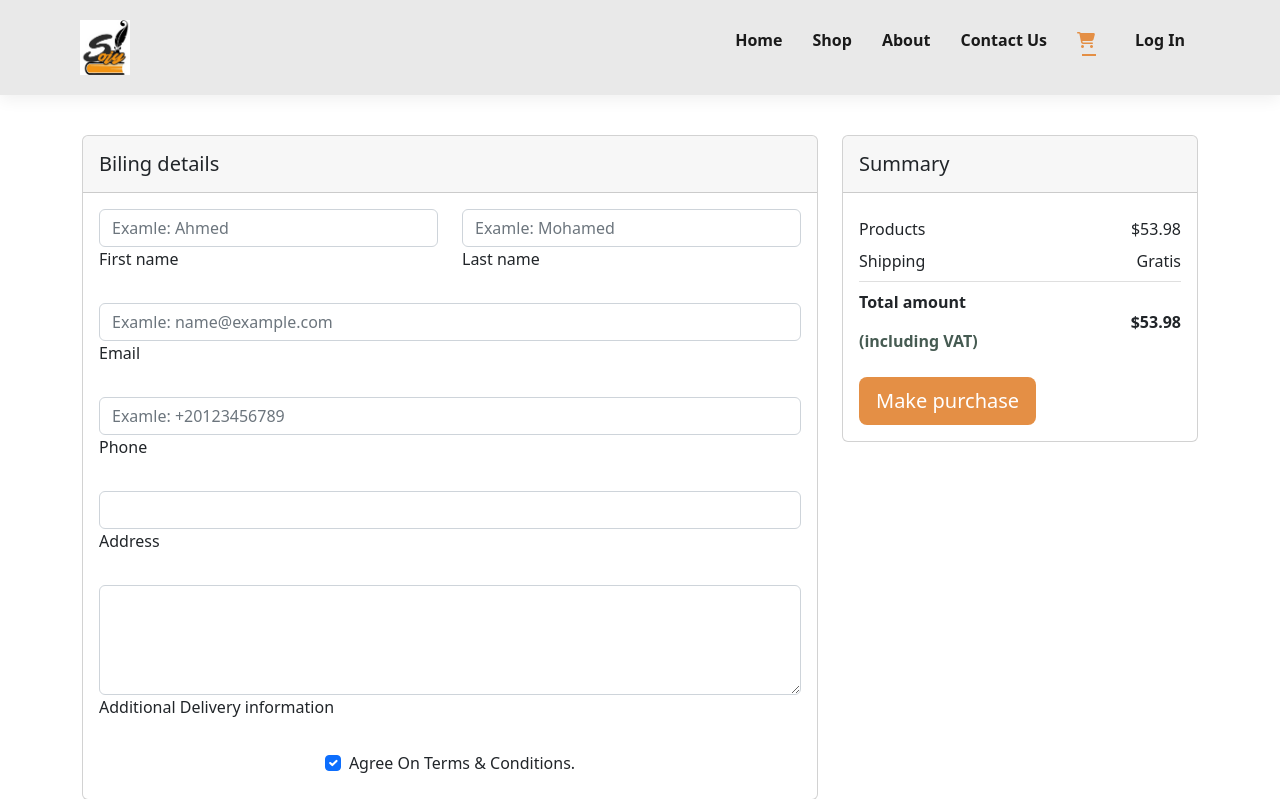
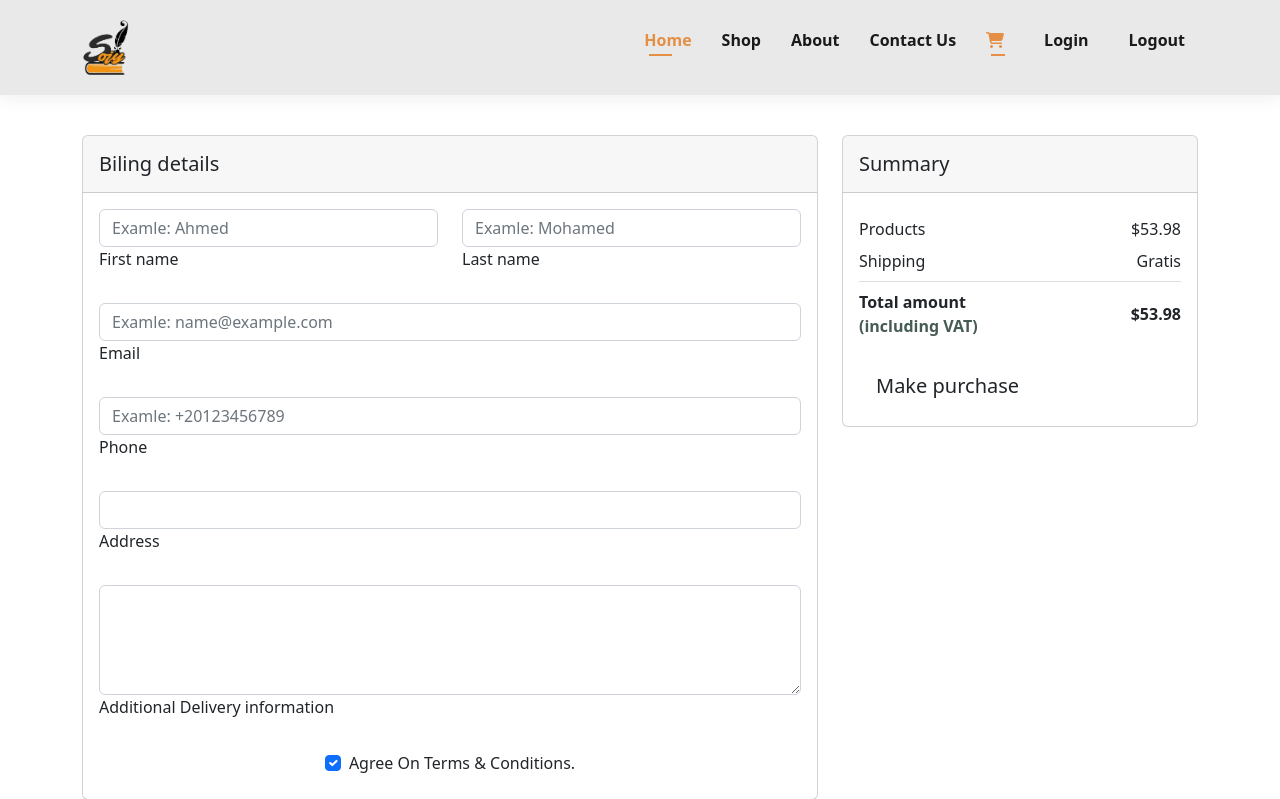
Before and after one commit to AsserElshafey/sojy_ecommerce-website, a Flask app: template web_app/templates/checkout.html in a window 1280 px wide. Shown: the top 799 px of the page. Run offline with Flask 3, Linux system fonts and the light colour scheme; the template is opened without the code that fills it, so the values that code supplies are empty; some libraries are stand-ins or nearby versions.

Commit message:
checkout fixing

```diff
--- a/web_app/templates/checkout.html
+++ b/web_app/templates/checkout.html
@@ -1,44 +1,26 @@
-<!DOCTYPE html>
-<html lang="en">
-  <head>
-    <meta charset="UTF-8" />
-    <meta name="viewport" content="width=device-width, initial-scale=1.0" />
-    <link
-      rel="stylesheet"
-      href="https://cdnjs.cloudflare.com/ajax/libs/font-awesome/6.4.2/css/all.min.css"
-    />
-    <link rel="stylesheet" href="bootstrap/css/bootstrap.css" />
-    <link rel="stylesheet" href="styles/style.css" />
-    <title>Sojy</title>
-  </head>
-  <body>
+{% extends 'base.html' %}
+{% block title %}Home{% endblock %}
+
+{% block content %}
 <!-- navbar -->
 <section id="header">
-      <a href="#"
-        ><img
-          src="imgs/logo.jpg"
-          class="logo"
-          width="50px"
-          height="55px"
-          alt=""
-      /></a>
+  <a href="#"><img src="../static/imgs/logo.png" class="logo" width="50px" height="55px" alt="" /></a>
   <div>
     <ul id="navbar">
-          <li><a href="index.html">Home</a></li>
-          <li><a href="shop.html">Shop</a></li>
-          <li><a href="about.html">About</a></li>
-          <li><a href="contact.html">Contact Us</a></li>
-          <li id="lg-bag">
-            <a class="active" href="cart.html"
-              ><i class="fa-solid fa-cart-shopping"></i
-            ></a>
-          </li>
-          <li><a href="login.html" style="padding-left: 10px">Log In</a></li>
+      <ul id="navbar">
+        <li><a class="active" href="{{url_for('views.home')}}">Home</a></li>
+        <li><a href="{{ url_for('views.shop')}}">Shop</a></li>
+        <li><a href="{{ url_for('views.about')}}">About</a></li>
+        <li><a href="{{ url_for('views.contact_us')}}">Contact Us</a></li>
+        <li id="lg-bag"><a class="active" href="{{ url_for('views.cart')}}"><i
+              class="fa-solid fa-cart-shopping"></i></a></li>
+        <li><a href="{{ url_for('auth.login')}}" style="padding-left: 10px;">Login</a></li>
+        <li><a href="{{ url_for('auth.logout')}}" style="padding-left: 10px;">Logout</a></li>
         <a href="#" id="close"><i class="fa-solid fa-x"></i></a>
       </ul>
   </div>
   <div id="mobile">
-        <a href="cart.html"><i class="fa-solid fa-cart-shopping"></i></a>
+    <a href="{{ url_for('views.cart')}}"><i class=" fa-solid fa-cart-shopping"></i></a>
     <i id="bar" class="fas fa-outdent"></i>
   </div>
 </section>
@@ -57,51 +39,27 @@
             <div class="row mb-4">
               <div class="col">
                 <div class="form-outline">
-                      <input
-                        type="text"
-                        id="form7Example1"
-                        class="form-control"
-                        placeholder="Examle: Ahmed"
-                      />
-                      <label class="form-label" for="form7Example1"
-                        >First name</label
-                      >
+                  <input type="text" id="form7Example1" class="form-control" placeholder="Examle: Ahmed" />
+                  <label class="form-label" for="form7Example1">First name</label>
                 </div>
               </div>
               <div class="col">
                 <div class="form-outline">
-                      <input
-                        type="text"
-                        id="form7Example2"
-                        class="form-control"
-                        placeholder="Examle: Mohamed"
-                      />
-                      <label class="form-label" for="form7Example2"
-                        >Last name</label
-                      >
+                  <input type="text" id="form7Example2" class="form-control" placeholder="Examle: Mohamed" />
+                  <label class="form-label" for="form7Example2">Last name</label>
                 </div>
               </div>
             </div>
 
             <!-- Email input -->
             <div class="form-outline mb-4">
-                  <input
-                    type="email"
-                    id="form7Example5"
-                    class="form-control"
-                    placeholder="Examle: name@example.com"
-                  />
+              <input type="email" id="form7Example5" class="form-control" placeholder="Examle: name@example.com" />
               <label class="form-label" for="form7Example5">Email</label>
             </div>
 
             <!-- Number input -->
             <div class="form-outline mb-4">
-                  <input
-                    type="tel"
-                    id="form7Example6"
-                    class="form-control"
-                    placeholder="Examle: +20123456789"
-                  />
+              <input type="tel" id="form7Example6" class="form-control" placeholder="Examle: +20123456789" />
               <label class="form-label" for="form7Example6">Phone</label>
             </div>
 
@@ -113,25 +71,13 @@
 
             <!-- Message input -->
             <div class="form-outline mb-4">
-                  <textarea
-                    class="form-control"
-                    id="form7Example7"
-                    rows="4"
-                  ></textarea>
-                  <label class="form-label" for="form7Example7"
-                    >Additional Delivery information</label
-                  >
+              <textarea class="form-control" id="form7Example7" rows="4"></textarea>
+              <label class="form-label" for="form7Example7">Additional Delivery information</label>
             </div>
 
             <!-- Checkbox -->
             <div class="form-check d-flex justify-content-center mb-2">
-                  <input
-                    class="form-check-input me-2"
-                    type="checkbox"
-                    value=""
-                    id="form7Example8"
-                    checked
-                  />
+              <input class="form-check-input me-2" type="checkbox" value="" id="form7Example8" checked />
               <label class="form-check-label" for="form7Example8">
                 Agree On Terms & Conditions.
               </label>
@@ -148,21 +94,15 @@
         </div>
         <div class="card-body">
           <ul class="list-group list-group-flush">
-                <li
-                  class="list-group-item d-flex justify-content-between align-items-center border-0 px-0 pb-0"
-                >
+            <li class="list-group-item d-flex justify-content-between align-items-center border-0 px-0 pb-0">
               Products
               <span>$53.98</span>
             </li>
-                <li
-                  class="list-group-item d-flex justify-content-between align-items-center px-0"
-                >
+            <li class="list-group-item d-flex justify-content-between align-items-center px-0">
               Shipping
               <span>Gratis</span>
             </li>
-                <li
-                  class="list-group-item d-flex justify-content-between align-items-center border-0 px-0 mb-3"
-                >
+            <li class="list-group-item d-flex justify-content-between align-items-center border-0 px-0 mb-3">
               <div>
                 <strong>Total amount</strong>
                 <strong>
@@ -186,13 +126,7 @@
 <hr />
 <footer class="section-p1">
   <div class="cols">
-        <img
-          class="logo"
-          src="imgs/logo.jpg"
-          width="50px"
-          height="55px"
-          alt=""
-        />
+    <img class="logo" src="../static/imgs/logo.jpg" width="50px" height="55px" alt="" />
     <h4>Contact</h4>
     <p>
       <strong>Address:</strong> Lorem ipsum dolor sit amet consectetur
@@ -228,7 +162,7 @@
   <div class="cols payment">
     <h4>Payment methodes</h4>
     <p>Secured Payment Gateways</p>
-        <img src="imgs/payment.png" height="50px" alt="" />
+    <img src="../static/imgs/payment.png" height="50px" alt="" />
   </div>
 
   <div class="copyright">
@@ -236,7 +170,6 @@
   </div>
 </footer>
 
-    <script src="js/script.js"></script>
-    <script src="bootstrap/js/bootstrap.js"></script>
-  </body>
-</html>
+<script src="../static/js/script.js"></script>
+<script src="../static/bootstrap/js/bootstrap.js"></script>
+{% endblock %}
```
Lines whose indentation alone changed are shown as unchanged.
